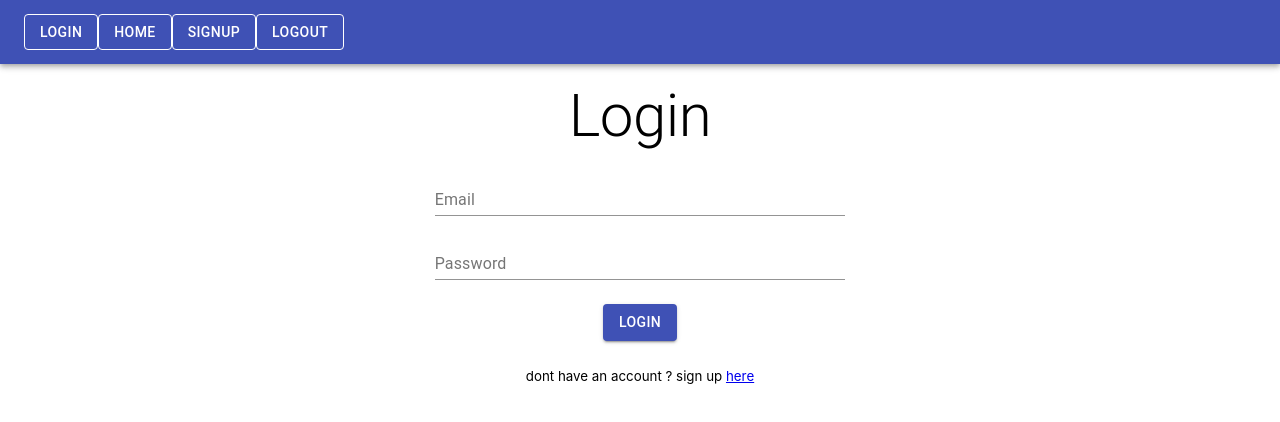
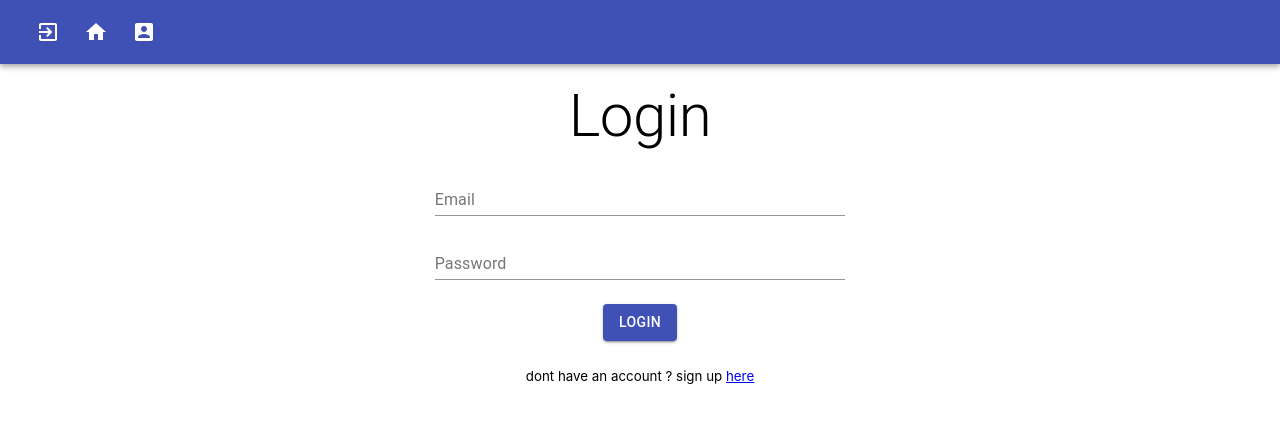
Before and after one commit to git-nori/_tr_react_reactReduxFb-SocialMedia, a React (Create React App) app in the folder socialapp/: page /login in a window 1280 px wide. Shown: the top 422 px of the page. Built offline with nearby package versions, Linux system fonts and the light colour scheme.

Commit message:
[mod]Navbarのボタンをツールチップ付きアイコンボタンに変更

```diff
--- a/socialapp/src/App.js
+++ b/socialapp/src/App.js
@@ -39,7 +39,7 @@ function App () {
 
   return (
     <div className="App">
-      <Navbar logout={hdlClkLogout}/>
+      <Navbar logout={hdlClkLogout} isAuthenticated={isAuthenticated}/>
       <Switch>
         <Route exact path="/" component={HomePage} />
         <AuthRoute
--- a/socialapp/src/components/Navbar.jsx
+++ b/socialapp/src/components/Navbar.jsx
@@ -1,26 +1,60 @@
 import React from 'react'
 import { Link } from 'react-router-dom'
 
-import { AppBar, Toolbar, Button, makeStyles } from '@material-ui/core'
+import TooltipIconbtn from './TooltipIconbtn'
+import { AppBar, Toolbar, Box, makeStyles } from '@material-ui/core'
+import { Add, Home, Notifications, ExitToApp, AccountBox } from '@material-ui/icons'
 
-const Navbar = ({logout}) => {
+const Navbar = ({ logout, isAuthenticated }) => {
   const classes = useStyles()
+
+  const renderBtn = () => {
+    return isAuthenticated
+      ? (
+        <Box className={classes.appBarBtn}>
+          <TooltipIconbtn tip={"Post a Scream!"}><Add /></TooltipIconbtn>
+          <Link to="/">
+            <TooltipIconbtn tip={"Home"}><Home /></TooltipIconbtn>
+          </Link>
+          <TooltipIconbtn tip={"Notifications"}><Notifications /></TooltipIconbtn>
+          <TooltipIconbtn tip={"Logout"} onClick={logout}><ExitToApp /></TooltipIconbtn>
+        </Box>
+      ) : (
+        <Box className={classes.appBarBtn}>
+          <Link to="/login">
+            <TooltipIconbtn tip={"Login"}><ExitToApp /></TooltipIconbtn>
+          </Link>
+          <Link to="/">
+            <TooltipIconbtn tip={"Home"}><Home /></TooltipIconbtn>
+          </Link>
+          <Link to="/signup">
+            <TooltipIconbtn tip={"Signup"}><AccountBox /></TooltipIconbtn>
+          </Link>
+        </Box>
+      )
+  }
+
   return (
     <AppBar position="static" className={classes.AppBar}>
       <Toolbar>
-        <Button color="inherit" variant="outlined" component={Link} to="/login">Login</Button>
-        <Button color="inherit" variant="outlined" component={Link} to="/">Home</Button>
-        <Button color="inherit" variant="outlined" component={Link} to="/signup">Signup</Button>
-        <Button color="inherit" variant="outlined" onClick={logout}>Logout</Button>
+        {renderBtn()}
       </Toolbar>
     </AppBar>
   )
 }
 
-const useStyles = makeStyles({
-  AppBar:{
+const useStyles = makeStyles(theme => ({
+  AppBar: {
     marginBottom: "1rem"
+  },
+  appBarBtn: {
+    '& a': {
+      textDecoration: "none"
+    },
+    '& svg': {
+      color: "white"
+    }
   }
-})
+}))
 
 export default Navbar
```
